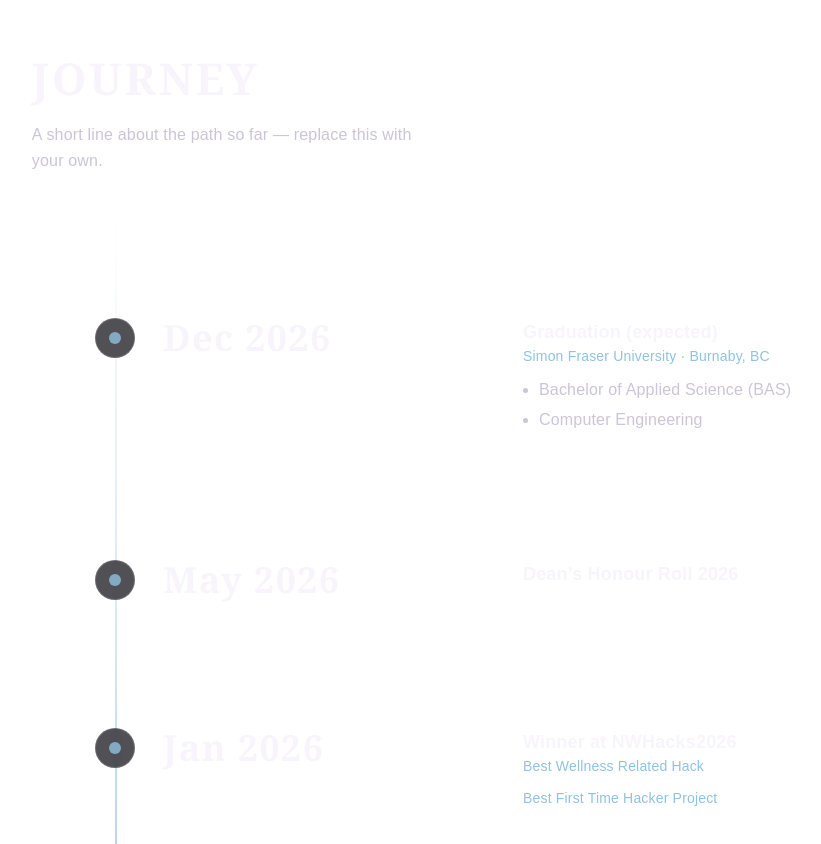
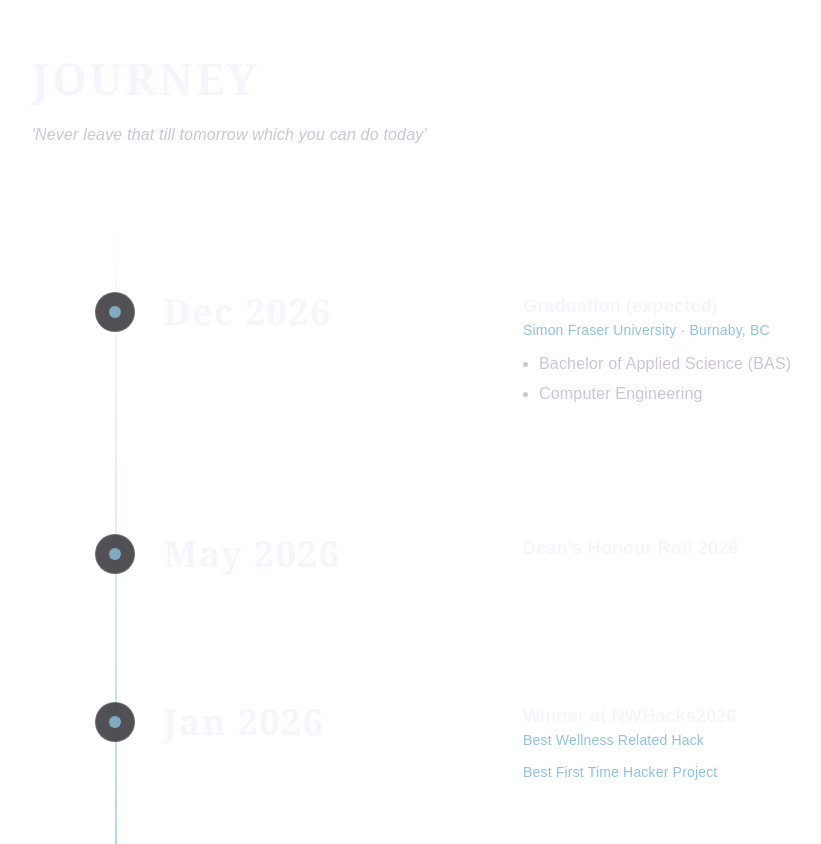
Before and after one commit to Ali-Aryo/portfolio-website-III, a React (Vite) app: page / in a window 1280 px wide. Shown: the part 900-1744 px from the top of the page, without its empty margins (45-866 px from the left). Built offline with nearby package versions, Linux system fonts and the light colour scheme.

Commit message:
quote added to timeline

```diff
--- a/src/components/ui/timeline.tsx
+++ b/src/components/ui/timeline.tsx
@@ -108,8 +108,8 @@ function ProjectTimeline() {
             <h2 className="mb-3 font-heading text-[clamp(1.75rem,4vw,2.75rem)] font-bold uppercase tracking-[0.06em] text-hero-fg">
                 Journey
             </h2>
-            <p className="mb-4 max-w-[46ch] text-sm leading-[1.6] text-hero-muted md:text-base">
-                A short line about the path so far — replace this with your own.
+            <p className="italic mb-4 max-w-[46ch] text-sm leading-[1.6] text-hero-muted md:text-base">
+                'Never leave that till tomorrow which you can do today'
             </p>
             <Timeline data={ENTRIES} />
         </div>
```
